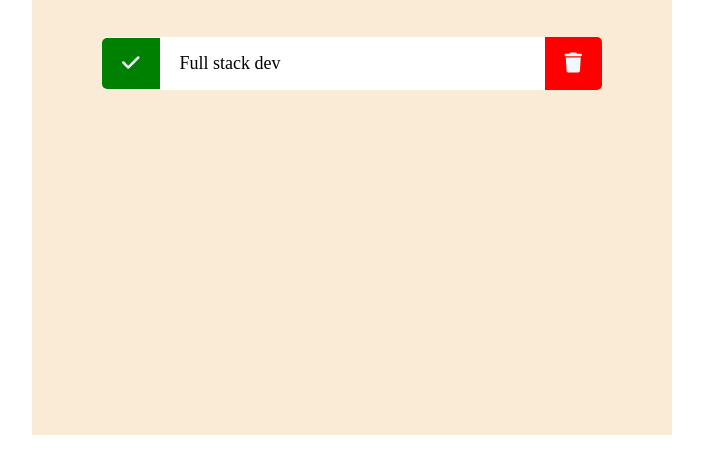
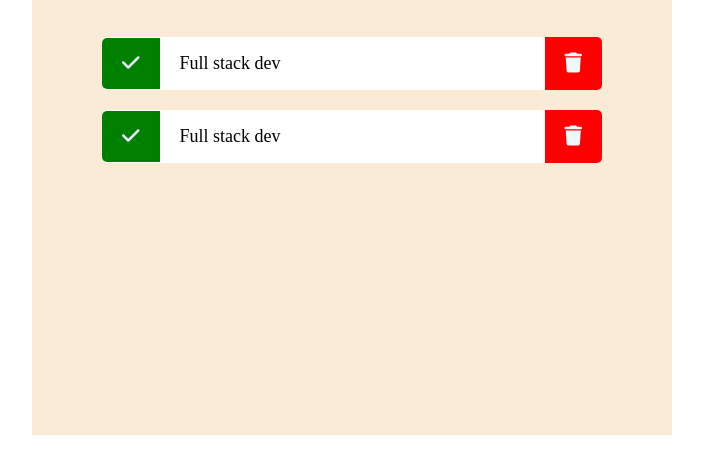
Before and after one commit to YugendarM/to-do-list, a plain HTML site: page index.html in a window 1280 px wide. Both pictures are taken after a click on the button 861 px from the left and 180 px from the top of the page. Shown: the part 205-678 px from the top of the page, without its empty margins (288-991 px from the left). Drawn offline with Linux system fonts and the light colour scheme.

Commit message:
Add - Js part for adding task

```diff
--- a/assets/JS/script.js
+++ b/assets/JS/script.js
@@ -1,3 +1,19 @@
+const newTask = () =>
+    `<div class="to__do__task">
+        <div class="task__left__part">
+            <button class="check__button"><i class="fa-solid fa-check"></i></button>
+            <p class="task__desc">Full stack dev</p>
+        </div>
+        <button class="delete__button"><i class="fa-solid fa-trash"></i></button>
+    </div>`
+
+
+
 const handleSubmit = () => {
+    console.log("clicked");
+    const userInput = document.getElementById("input").value;
 
+    const listContainer = document.getElementById("listContainer")
+
+    listContainer.insertAdjacentHTML("beforeend",newTask())
 }
--- a/index.html
+++ b/index.html
@@ -16,7 +16,7 @@
                     <input type="text" placeholder="Enter your task" id="input" class="user__input">
                     <button onclick=handleSubmit() class="user__input__button"><i class="fa-solid fa-plus"></i></button>
                 </div>
-                <div class="list__container">
+                <div class="list__container" id="listContainer">
                     <div class="to__do__task">
                         <div class="task__left__part">
                             <button class="check__button"><i class="fa-solid fa-check"></i></button>
```
